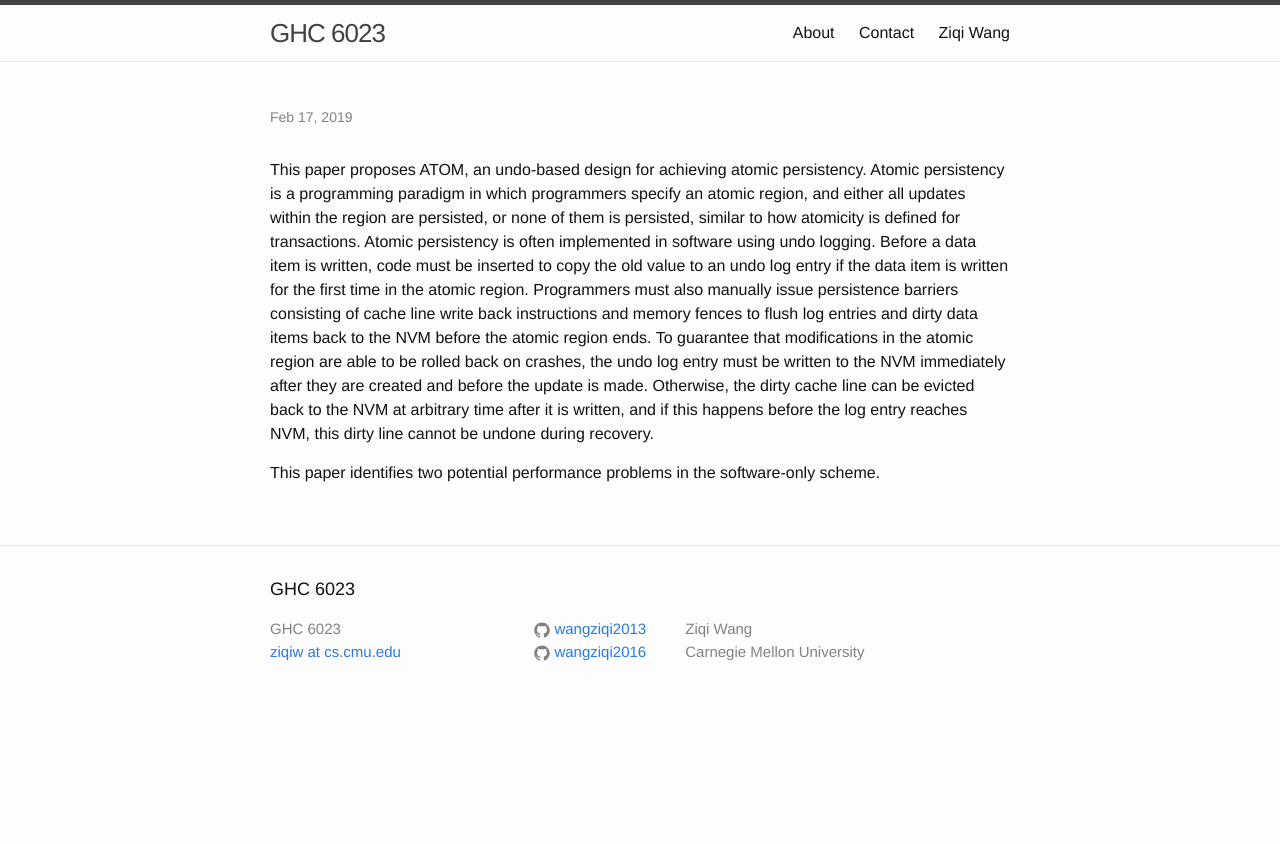
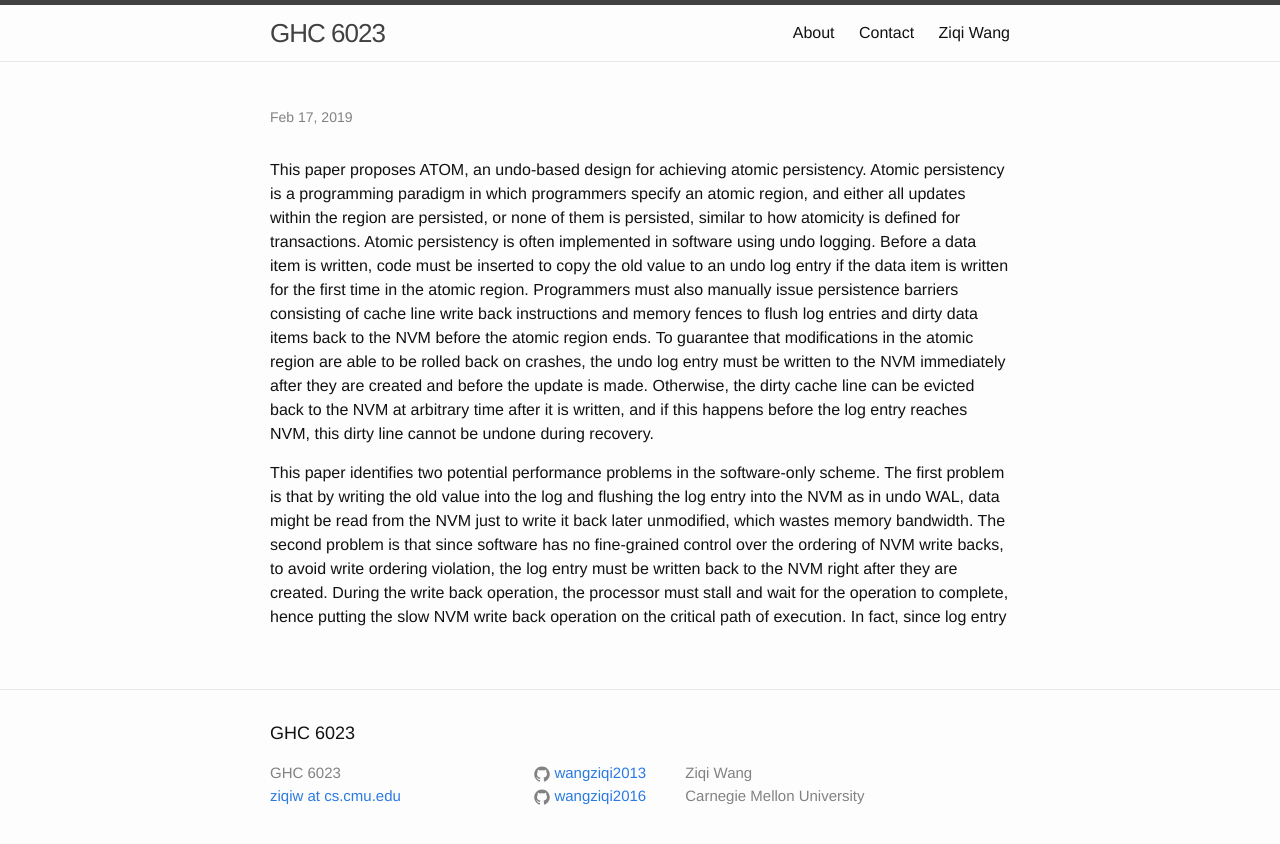
Before and after one commit to wangziqi2013/wangziqi2013.github.io, a Jekyll site: the page built from _posts/2019-02-17-atom.markdown, in a window 1280 px wide. Shown: the top 844 px of the page. Built offline with Jekyll 4.4.1, drawn with Linux system fonts in a browser that asks for light colours; our own code applies the rules of GitHub Pages for plain Markdown files.

Commit message:
Working on second problem

```diff
--- a/_posts/2019-02-17-atom.markdown
+++ b/_posts/2019-02-17-atom.markdown
@@ -24,4 +24,9 @@ crashes, the undo log entry must be written to the NVM immediately after they ar
 Otherwise, the dirty cache line can be evicted back to the NVM at arbitrary time after it is written, and if this happens
 before the log entry reaches NVM, this dirty line cannot be undone during recovery.
 
-This paper identifies two potential performance problems in the software-only scheme.
+This paper identifies two potential performance problems in the software-only scheme. The first problem is that by writing
+the old value into the log and flushing the log entry into the NVM as in undo WAL, data might be read from the NVM just to
+write it back later unmodified, which wastes memory bandwidth. The second problem is that since software has no fine-grained
+control over the ordering of NVM write backs, to avoid write ordering violation, the log entry must be written back to the
+NVM right after they are created. During the write back operation, the processor must stall and wait for the operation to
+complete, hence putting the slow NVM write back operation on the critical path of execution. In fact, since log entry
```
